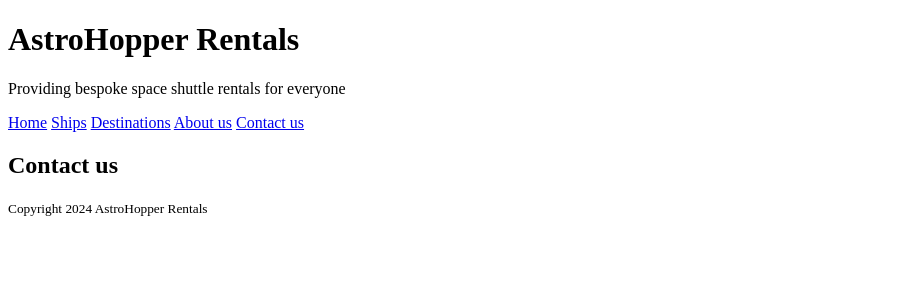
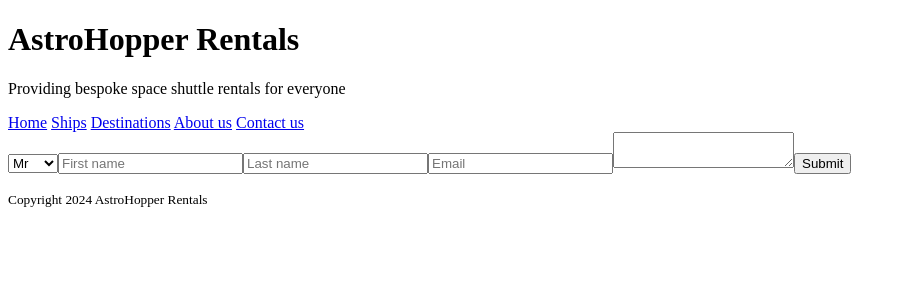
Before and after one commit to Milo-SJ/space-rental, a React (Vite) app: page /contactus in a window 1280 px wide. Shown: the top 300 px of the page, without its empty margins (0-906 px from the left). Built offline with nearby package versions, Linux system fonts and the light colour scheme; no server answers.

Commit message:
form added using react form hook needs stlying etc will need connecting to back end when this ready

```diff
--- a/package.json
+++ b/package.json
@@ -17,6 +17,7 @@
     "joi": "^17.12.2",
     "react": "^18.2.0",
     "react-dom": "^18.2.0",
+    "react-hook-form": "^7.51.1",
     "react-redux": "^9.1.0",
     "react-router-dom": "^6.22.2",
     "react-toastify": "^10.0.4",
--- a/src/pages/Contact.jsx
+++ b/src/pages/Contact.jsx
@@ -1,12 +1,42 @@
 import React from "react";
+import { useForm } from "react-hook-form";
+// Assuming this will link to back end when this is in place needs sytling
 const Contact = () => {
+  const {
+    register,
+    handleSubmit,
+    formState: { errors },
+  } = useForm();
+  const onSubmit = (data) => console.log(data);
+  console.log(errors);
+
   return (
-    <>
-      <h2>Contact us</h2>
-      <div className="contactFormContainer">
-        <></>
-      </div>
-    </>
+    <form onSubmit={handleSubmit(onSubmit)}>
+      <select {...register("Title", { required: true })}>
+        <option value="Mr">Mr</option>
+        <option value="Mrs">Mrs</option>
+        <option value="Miss">Miss</option>
+        <option value="Dr">Dr</option>
+      </select>
+      <input
+        type="text"
+        placeholder="First name"
+        {...register("First name", { required: true, maxLength: 80 })}
+      />
+      <input
+        type="text"
+        placeholder="Last name"
+        {...register("Last name", { required: true, maxLength: 100 })}
+      />
+      <input
+        type="text"
+        placeholder="Email"
+        {...register("Email", { required: true, pattern: /^\S+@\S+$/i })}
+      />
+      <textarea {...register("Message", { required: true })} />
+
+      <input type="submit" />
+    </form>
   );
 };
 
```
Also changed, not shown: 1 other file (tests, documents, lock files or other folders).
